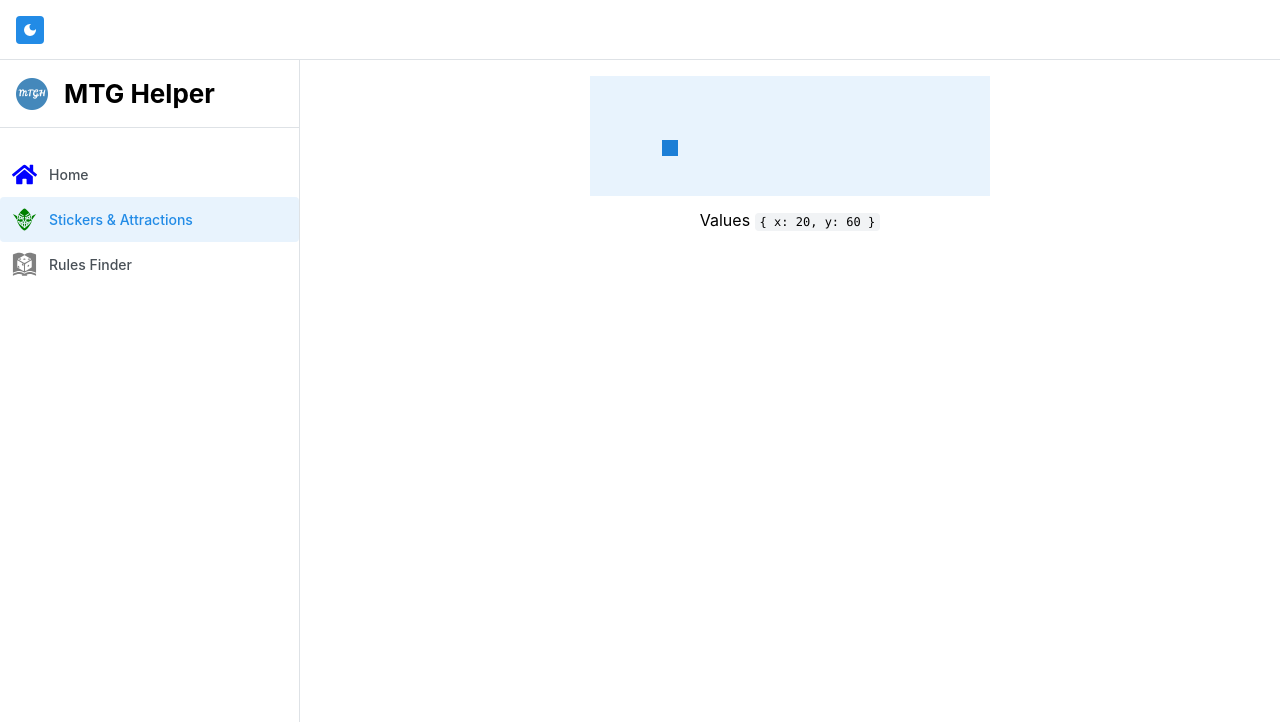
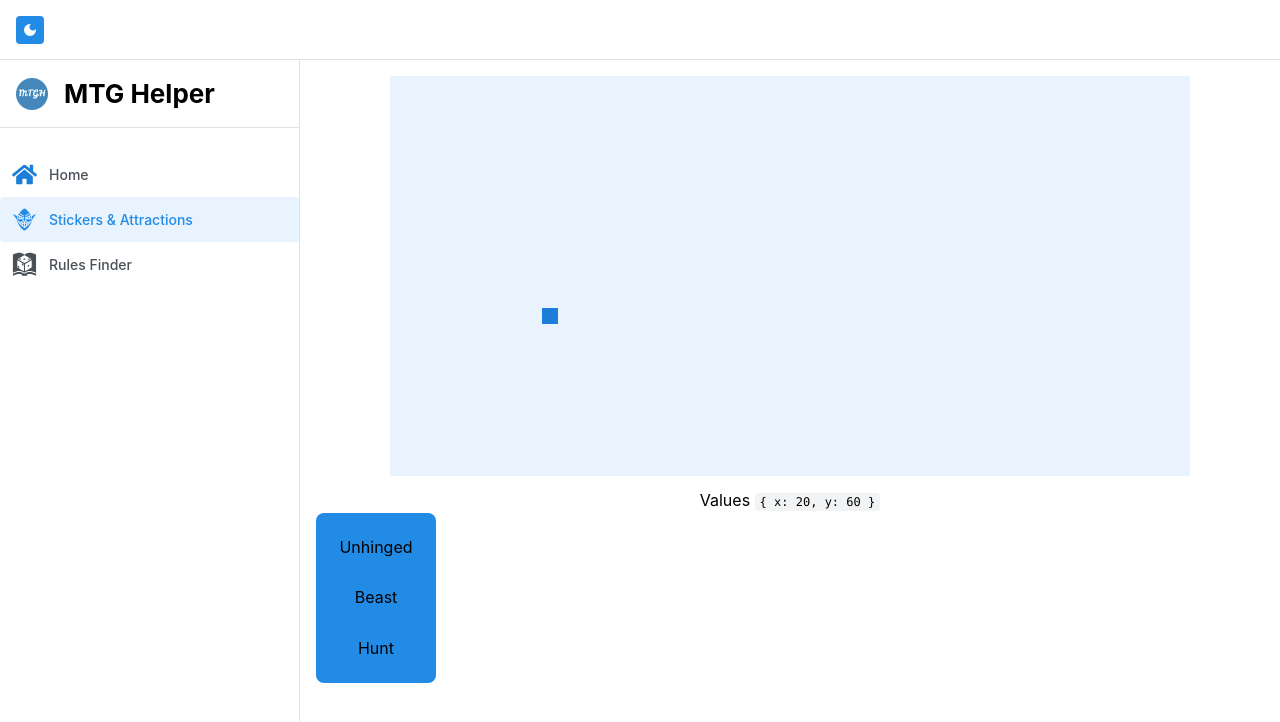
Before and after one commit to JoeJgithub/mtg-tool-box, a React (Vite) app: page / in a window 1280 px wide. Both pictures are taken after a click on the link "Stickers & Attractions". Shown: the top 722 px of the page. Built offline with nearby package versions, Linux system fonts and the light colour scheme.

Commit message:
added sticker card and sticker components and improved navbar colours

```diff
--- a/src/App.module.css
+++ b/src/App.module.css
@@ -1,4 +1,5 @@
 :root {
+    --half: 4px;
     --single: 8px;
     --double: 16px;
     --triple: 24px;
--- a/src/components/Navbar/Navbar.module.css
+++ b/src/components/Navbar/Navbar.module.css
@@ -46,7 +46,6 @@
   }
 
   &[data-active] {
-
     &,
     &:hover {
       background-color: var(--mantine-color-blue-light);
@@ -65,3 +64,15 @@
   width: rem(25px);
   height: rem(25px);
 }
+
+.homeNavIcon {
+  color: light-dark(var(--mantine-color-blue-7), var(--mantine-color-gray-3));
+}
+
+.stickersNavIcon {
+  color: light-dark(var(--mantine-color-green-9), var(--mantine-color-green-3));
+}
+
+.rulesNavIcon {
+  color: light-dark(var(--mantine-color-gray-7), var(--mantine-color-gray-4));
+}
--- a/src/components/Navbar/Navbar.tsx
+++ b/src/components/Navbar/Navbar.tsx
@@ -1,5 +1,5 @@
 import { useState } from 'react';
-import { Group, Title, Image, useMantineColorScheme } from '@mantine/core';
+import { Group, Title, Image } from '@mantine/core';
 import { GiGoblinHead, GiRuleBook } from 'react-icons/gi';
 import { FaHome } from 'react-icons/fa';
 import type { IconType } from 'react-icons';
@@ -11,17 +11,16 @@ interface NavbarItem {
   route: string;
   label: string;
   icon: IconType;
-  iconColor: string;
+  iconClass: string;
 }
 
 const data: NavbarItem[] = [
-  { route: '/', label: 'Home', icon: FaHome, iconColor: 'blue' },
-  { route: '/stickers', label: 'Stickers & Attractions', icon: GiGoblinHead, iconColor: 'green' },
-  { route: '/rules', label: 'Rules Finder', icon: GiRuleBook, iconColor: 'gray' },
+  { route: '/', label: 'Home', icon: FaHome, iconClass: classes.homeNavIcon },
+  { route: '/stickers', label: 'Stickers & Attractions', icon: GiGoblinHead, iconClass: classes.stickersNavIcon },
+  { route: '/rules', label: 'Rules Finder', icon: GiRuleBook, iconClass: classes.rulesNavIcon },
 ];
 
 export function Navbar() {
-  const { colorScheme } = useMantineColorScheme();
   const [active, setActive] = useState('Home');
   const navigate = useNavigate();
   const handleClick = (item: NavbarItem) => {
@@ -42,8 +41,7 @@ export function Navbar() {
       }}
     >
       <item.icon
-        color={(colorScheme === 'dark' ? 'light' : '') + item.iconColor}
-        className={classes.linkIcon}
+        className={`${classes.linkIcon} ${item.iconClass}`}
         stroke="1.5"
       />
       <span>{item.label}</span>
--- /dev/null
+++ b/src/components/Stickers/Sticker.module.css
@@ -0,0 +1,3 @@
+.sticker {
+  padding: var(--single);
+}
--- /dev/null
+++ b/src/components/Stickers/Sticker.tsx
@@ -0,0 +1,10 @@
+import { Box } from '@mantine/core';
+import classes from './Sticker.module.css';
+
+interface StickerProps {
+  name: string;
+}
+
+export function Sticker({ name }: StickerProps) {
+  return <Box className={classes.sticker}>{name}</Box>;
+}
--- /dev/null
+++ b/src/components/Stickers/StickerCard.module.css
@@ -0,0 +1,6 @@
+.stickerCard {
+  border-radius: 1vmin;
+  height: rem(170);
+  width: rem(120);
+  padding: var(--single);
+}
--- /dev/null
+++ b/src/components/Stickers/StickerCard.tsx
@@ -0,0 +1,15 @@
+import { Flex } from '@mantine/core';
+import { Sticker } from './Sticker';
+import classes from './StickerCard.module.css';
+
+const mockStickerValues = ['Unhinged', 'Beast', 'Hunt'];
+
+export function StickerCard() {
+  return (
+    <Flex className={classes.stickerCard} gap="sm" direction="column" justify="center" align="center" bg="blue.6" rowGap="xs">
+      {mockStickerValues.map((sticker) => (
+        <Sticker name={sticker} />
+      ))}
+    </Flex>
+  );
+}
--- a/src/pages/Stickers.page.tsx
+++ b/src/pages/Stickers.page.tsx
@@ -1,6 +1,7 @@
 import { useState } from 'react';
 import { Group, Text, Code, rem } from '@mantine/core';
 import { useMove } from '@mantine/hooks';
+import { StickerCard } from '@/components/Stickers/StickerCard';
 
 export function StickerPage() {
   const [value, setValue] = useState({ x: 0.2, y: 0.6 });
@@ -12,8 +13,8 @@ export function StickerPage() {
         <div
           ref={ref}
           style={{
-            width: rem(400),
-            height: rem(120),
+            width: rem(800),
+            height: rem(400),
             backgroundColor: 'var(--mantine-color-blue-light)',
             position: 'relative',
           }}
@@ -35,6 +36,7 @@ export function StickerPage() {
       <Text ta="center" mt="sm">
         Values <Code>{`{ x: ${Math.round(value.x * 100)}, y: ${Math.round(value.y * 100)} }`}</Code>
       </Text>
+      <StickerCard />
     </>
   );
 }
```
Lines whose indentation alone changed are shown as unchanged.
